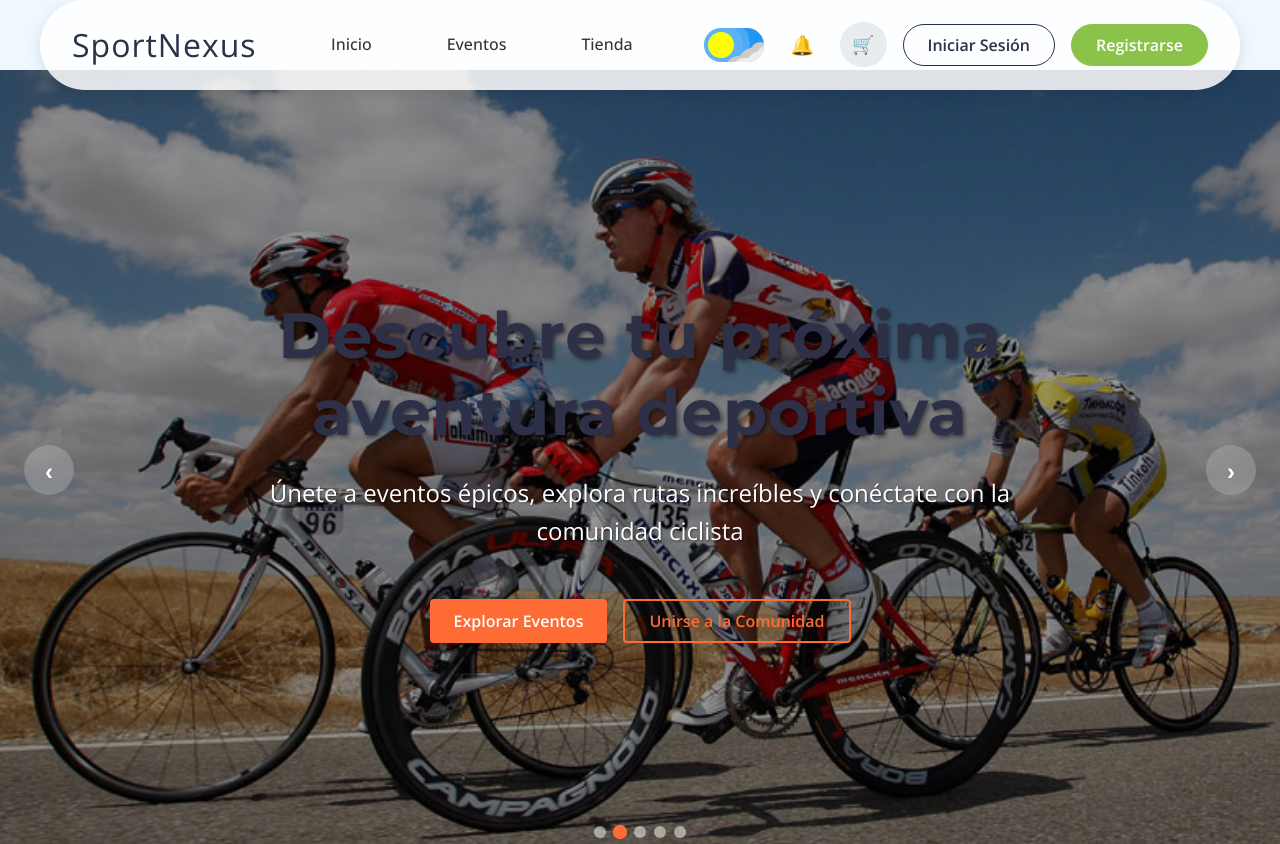
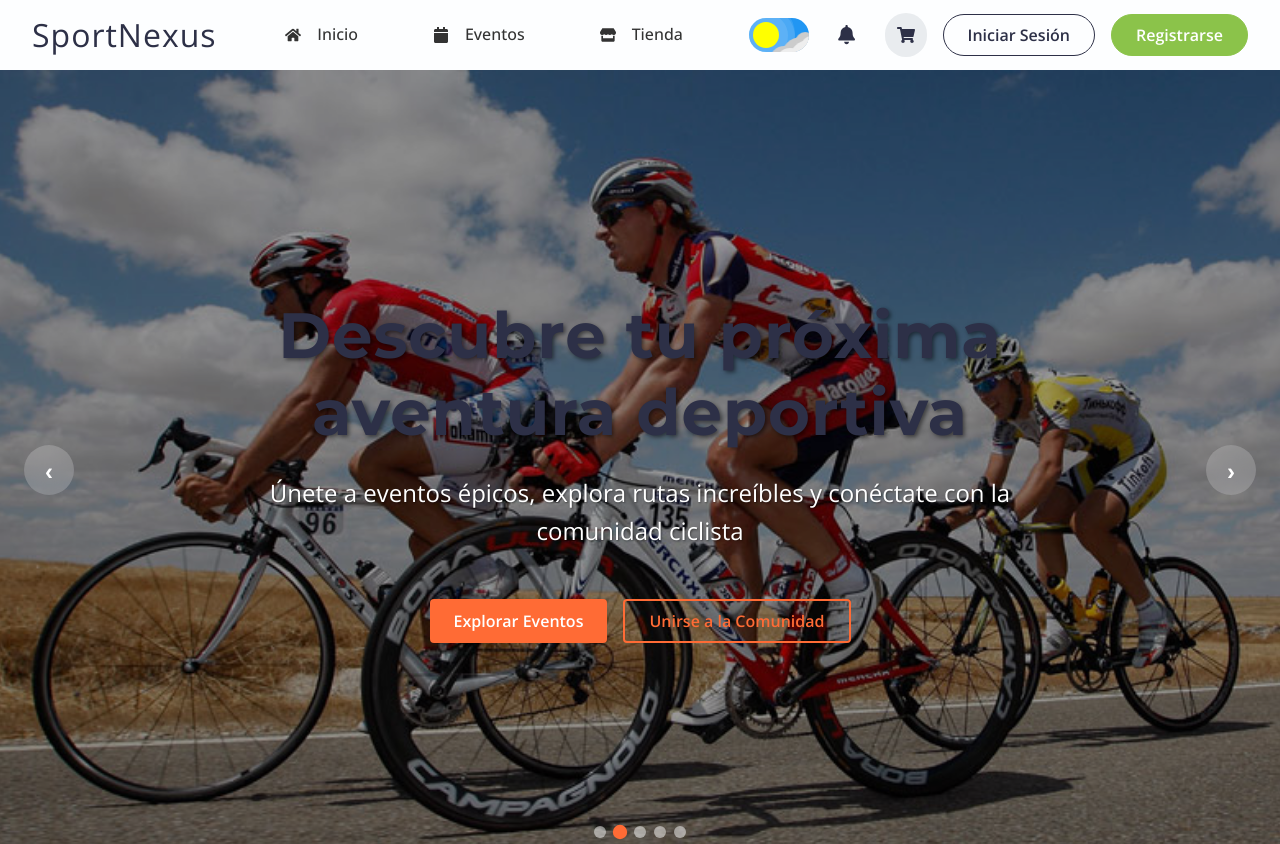
Before and after one commit to Maripneitor/Ciclismo-Pro, a React (Vite) app in the folder frontend/: page / in a window 1280 px wide. Shown: the top 844 px of the page. Built offline with nearby package versions, Linux system fonts and the light colour scheme; no server answers.

Commit message:
Mejoras de estilo en componentes header

```diff
--- a/frontend/src/components/Header.css
+++ b/frontend/src/components/Header.css
@@ -8,30 +8,44 @@
   width: 100%;
   padding: 0;
   transition: top 0.3s ease-in-out;
+  /* Eliminar estilos flotantes iniciales */
+  background: transparent;
+  box-shadow: none;
 }
 
 .header--hidden {
   top: -100px;
 }
-
+/* Estado inicial - sólido */
 .header-container {
-  max-width: 1200px;
-  margin: 0 auto;
+  max-width: none;
+  width: 100%;
+  margin: 0;
   padding: 1rem 2rem;
   background-color: var(--header-bg-light);
-  border-radius: 9999px;
-  box-shadow: 0 4px 15px var(--header-shadow-light);
+  border-radius: 0;
+  box-shadow: none;
   display: flex;
   align-items: center;
   justify-content: space-between;
-  transition: background-color 0.3s ease, box-shadow 0.3s ease;
+  transition: all var(--transition-normal);
+  height: var(--header-height);
 }
-
+/* Estado flotante al hacer scroll */
+.header--scrolled .header-container {
+  max-width: 1200px;
+  margin: var(--spacing-sm) auto 0;
+  border-radius: 9999px;
+  box-shadow: var(--shadow-md);
+  background-color: var(--header-bg-floating);
+}
 body.dark .header-container {
   background-color: var(--header-bg-light);
-  box-shadow: 0 4px 15px var(--header-shadow-light);
 }
-
+body.dark .header--scrolled .header-container {
+  background-color: var(--header-bg-floating);
+  box-shadow: var(--header-shadow-light);
+}
 .logo {
   color: var(--header-text-light);
   font-family: var(--font-primary);
@@ -65,7 +79,7 @@ body.dark .logo {
 }
 
 .nav-link {
-  color: var(--header-text-light);
+  color: var(--nav-link-text);
   text-decoration: none;
   padding: var(--spacing-sm) var(--spacing-md);
   border-radius: 9999px;
@@ -84,8 +98,8 @@ body.dark .nav-link {
 
 .nav-link:hover,
 .nav-link:focus-visible {
-  background-color: var(--color-gray-light);
-  color: var(--color-primary);
+  background-color: var(--nav-link-hover-bg);
+  color: var(--nav-link-hover-text);
 }
 
 body.dark .nav-link:hover,
@@ -148,7 +162,8 @@ body.dark .notifications-btn:focus-visible {
   border-radius: 9999px;
   transition: background-color 0.2s ease, transform 0.2s ease;
   min-height: 44px;
-  background: var(--color-gray-light);
+  background: var(--header-button-bg);
+  color: var(--header-button-text);
   cursor: pointer;
 }
 
@@ -397,9 +412,10 @@ body.dark .profile-menu-item:focus-visible {
   border-top: 1px solid var(--color-gray-light);
 }
 
-body.dark .profile-menu-divider {
-  border-top-color: var(--card-border);
+.profile-menu-divider {
+  border-top: 1px solid var(--header-divider-color);
 }
+
 
 .profile-menu-item.logout:hover,
 .profile-menu-item.logout:focus-visible {
@@ -519,6 +535,7 @@ body.dark .close-menu {
   display: flex;
   align-items: center;
   transition: color 0.2s ease;
+  border-bottom: 1px solid var(--header-divider-color);
 }
 
 body.dark .mobile-theme-toggle .theme-toggle {
@@ -541,6 +558,7 @@ body.dark .mobile-theme-toggle .theme-toggle {
   align-items: center;
   min-height: 44px;
   cursor: pointer;
+   border-bottom: 1px solid var(--header-divider-color);
 }
 
 body.dark .mobile-link {
--- a/frontend/src/components/Header.jsx
+++ b/frontend/src/components/Header.jsx
@@ -5,6 +5,27 @@ import { useCart } from '../context/CartContext';
 import { useTheme } from '../context/ThemeContext';
 import ThemeToggleButton from './ThemeToggleButton';
 import './Header.css';
+
+// Importar iconos de react-icons
+import {
+  FaBell,
+  FaShoppingCart,
+  FaUserCircle,
+  FaUser,
+  FaClipboardList,
+  FaBoxOpen,
+  FaTachometerAlt,
+  FaPlus,
+  FaUsers,
+  FaCalendarAlt,
+  FaSignOutAlt,
+  FaBars,
+  FaTimes,
+  FaHome,
+  FaCalendar,
+  FaStore
+} from 'react-icons/fa';
+
 function Header() {
   const { isAuthenticated, logoutUser, user } = useContext(AuthContext);
   const { theme, toggleTheme } = useTheme();
@@ -16,6 +37,7 @@ function Header() {
   const [lastScrollY, setLastScrollY] = useState(0);
   const profileMenuRef = useRef(null);
   const location = useLocation();
+
   useEffect(() => {
     const handleScroll = () => {
       const currentScrollY = window.scrollY;
@@ -27,22 +49,27 @@ function Header() {
       setLastScrollY(currentScrollY);
       setIsScrolled(currentScrollY > 50);
     };
+
     window.addEventListener('scroll', handleScroll, { passive: true });
     return () => window.removeEventListener('scroll', handleScroll);
   }, [lastScrollY]);
+
   useEffect(() => {
     const handleClickOutside = (event) => {
       if (profileMenuRef.current && !profileMenuRef.current.contains(event.target)) {
         setIsProfileMenuOpen(false);
       }
     };
+
     document.addEventListener('mousedown', handleClickOutside);
     return () => document.removeEventListener('mousedown', handleClickOutside);
   }, []);
+
   useEffect(() => {
     setIsMenuOpen(false);
     setIsProfileMenuOpen(false);
   }, [location.pathname]);
+
   useEffect(() => {
     if (isMenuOpen) {
       document.body.style.overflow = 'hidden';
@@ -53,33 +80,43 @@ function Header() {
       document.body.style.overflow = 'unset';
     };
   }, [isMenuOpen]);
+
   const toggleMenu = () => setIsMenuOpen(!isMenuOpen);
   const closeMenu = () => setIsMenuOpen(false);
   const toggleProfileMenu = () => setIsProfileMenuOpen(!isProfileMenuOpen);
+
   const handleLogout = () => {
     logoutUser();
     setIsProfileMenuOpen(false);
     closeMenu();
   };
+
   const totalCartItems = cartItems.reduce((total, item) => total + item.quantity, 0);
   const totalPrice = getTotalPrice();
+
   return (
     <>
       <header className={`header ${!isVisible ? 'header--hidden' : ''} ${isScrolled ? 'header--scrolled' : ''}`}>
         <div className="header-container">
           <Link to="/" className="logo">SportNexus</Link>
           <nav className="nav-desktop">
-            <Link to="/" className="nav-link">Inicio</Link>
-            <Link to="/eventos" className="nav-link">Eventos</Link>
-            <Link to="/store" className="nav-link">Tienda</Link>
+            <Link to="/" className="nav-link">
+              <FaHome /> Inicio
+            </Link>
+            <Link to="/eventos" className="nav-link">
+              <FaCalendar /> Eventos
+            </Link>
+            <Link to="/store" className="nav-link">
+              <FaStore /> Tienda
+            </Link>
           </nav>
           <div className="header-actions">
             <ThemeToggleButton />
             <button className="notifications-btn" aria-label="Notificaciones">
-              🔔
+              <FaBell />
             </button>
             <Link to="/cart" className="cart-link">
-              🛒
+              <FaShoppingCart />
               {totalCartItems > 0 && (
                 <>
                   <span className="cart-price">${totalPrice.toFixed(2)}</span>
@@ -91,7 +128,7 @@ function Header() {
               <div className="profile-menu-container" ref={profileMenuRef}>
                 <button className="profile-section" onClick={toggleProfileMenu}>
                   <div className="profile-avatar">
-                    {user?.nombre_completo?.[0]?.toUpperCase() || '?'}
+                    {user?.nombre_completo?.[0]?.toUpperCase() || <FaUserCircle />}
                   </div>
                   <span className="profile-user-name">{user?.nombre_completo}</span>
                 </button>
@@ -101,22 +138,22 @@ function Header() {
                       {user?.nombre_completo || user?.email}
                     </div>
                     <Link to="/dashboard/profile" className="profile-menu-item">
-                      👤 Mi Perfil
+                      <FaUser /> Mi Perfil
                     </Link>
                     <Link to="/dashboard/inscripciones" className="profile-menu-item">
-                      📝 Mis Inscripciones
+                      <FaClipboardList /> Mis Inscripciones
                     </Link>
                     <Link to="/dashboard/orders" className="profile-menu-item">
-                      🛍️ Mis Pedidos
+                      <FaBoxOpen /> Mis Pedidos
                     </Link>
                     {(user?.rol === 'organizador' || user?.rol === 'administrador') && (
                       <>
                         <hr className="profile-menu-divider" />
                         <Link to="/organizer/dashboard" className="profile-menu-item">
-                          🎯 Panel de Organizador
+                          <FaTachometerAlt /> Panel de Organizador
                         </Link>
                         <Link to="/organizer/events/create" className="profile-menu-item">
-                          ➕ Acceso Rápido: Crear Evento
+                          <FaPlus /> Crear Evento
                         </Link>
                       </>
                     )}
@@ -124,19 +161,19 @@ function Header() {
                       <>
                         <hr className="profile-menu-divider" />
                         <Link to="/admin" className="profile-menu-item">
-                          👥 Panel de Admin
+                          <FaTachometerAlt /> Panel de Admin
                         </Link>
                         <Link to="/admin/users" className="profile-menu-item">
-                          👤 Gestión de Usuarios
+                          <FaUsers /> Gestión de Usuarios
                         </Link>
                         <Link to="/admin/events" className="profile-menu-item">
-                          📅 Gestión de Eventos
+                          <FaCalendarAlt /> Gestión de Eventos
                         </Link>
                       </>
                     )}
                     <hr className="profile-menu-divider" />
                     <button onClick={handleLogout} className="profile-menu-item logout">
-                      🚪 Cerrar Sesión
+                      <FaSignOutAlt /> Cerrar Sesión
                     </button>
                   </div>
                 )}
@@ -153,9 +190,7 @@ function Header() {
               aria-label={isMenuOpen ? "Cerrar menú" : "Abrir menú"}
               aria-expanded={isMenuOpen}
             >
-              <span></span>
-              <span></span>
-              <span></span>
+              {isMenuOpen ? <FaTimes /> : <FaBars />}
             </button>
           </div>
         </div>
@@ -163,33 +198,43 @@ function Header() {
       {isMenuOpen && (
         <div className="mobile-overlay">
           <div className="mobile-menu">
-            <button className="close-menu" onClick={closeMenu}>✕</button>
+            <button className="close-menu" onClick={closeMenu}>
+              <FaTimes />
+            </button>
             <div className="mobile-theme-toggle">
               <button onClick={toggleTheme} className="theme-toggle" aria-label="Cambiar tema">
                 {theme === 'light' ? '🌙 Modo Oscuro' : '☀️ Modo Claro'}
               </button>
             </div>
-            <Link to="/" className="mobile-link" onClick={closeMenu}>Inicio</Link>
-            <Link to="/eventos" className="mobile-link" onClick={closeMenu}>Eventos</Link>
-            <Link to="/store" className="mobile-link" onClick={closeMenu}>Tienda</Link>
+            <Link to="/" className="mobile-link" onClick={closeMenu}>
+              <FaHome /> Inicio
+            </Link>
+            <Link to="/eventos" className="mobile-link" onClick={closeMenu}>
+              <FaCalendar /> Eventos
+            </Link>
+            <Link to="/store" className="mobile-link" onClick={closeMenu}>
+              <FaStore /> Tienda
+            </Link>
             <Link to="/cart" className="mobile-link" onClick={closeMenu}>
-              Carrito {totalCartItems > 0 && `(${totalCartItems})`}
+              <FaShoppingCart /> Carrito {totalCartItems > 0 && `(${totalCartItems})`}
             </Link>
             {isAuthenticated && (
               <>
-                <Link to="/dashboard/profile" className="mobile-link" onClick={closeMenu}>Mi Perfil</Link>
+                <Link to="/dashboard/profile" className="mobile-link" onClick={closeMenu}>
+                  <FaUser /> Mi Perfil
+                </Link>
                 {user?.rol === 'organizador' && (
                   <Link to="/organizer/dashboard" className="mobile-link" onClick={closeMenu}>
-                    Panel Organizador
+                    <FaTachometerAlt /> Panel Organizador
                   </Link>
                 )}
                 {user?.rol === 'administrador' && (
                   <Link to="/admin" className="mobile-link" onClick={closeMenu}>
-                    Panel Admin
+                    <FaTachometerAlt /> Panel Admin
                   </Link>
                 )}
                 <button onClick={handleLogout} className="mobile-link logout-btn">
-                  Cerrar Sesión
+                  <FaSignOutAlt /> Cerrar Sesión
                 </button>
               </>
             )}
@@ -205,4 +250,5 @@ function Header() {
     </>
   );
 }
+
 export default Header;
```
Also changed, not shown: frontend/src/index.css (+16 -0 lines), 1 other file (tests, documents, lock files or other folders).
